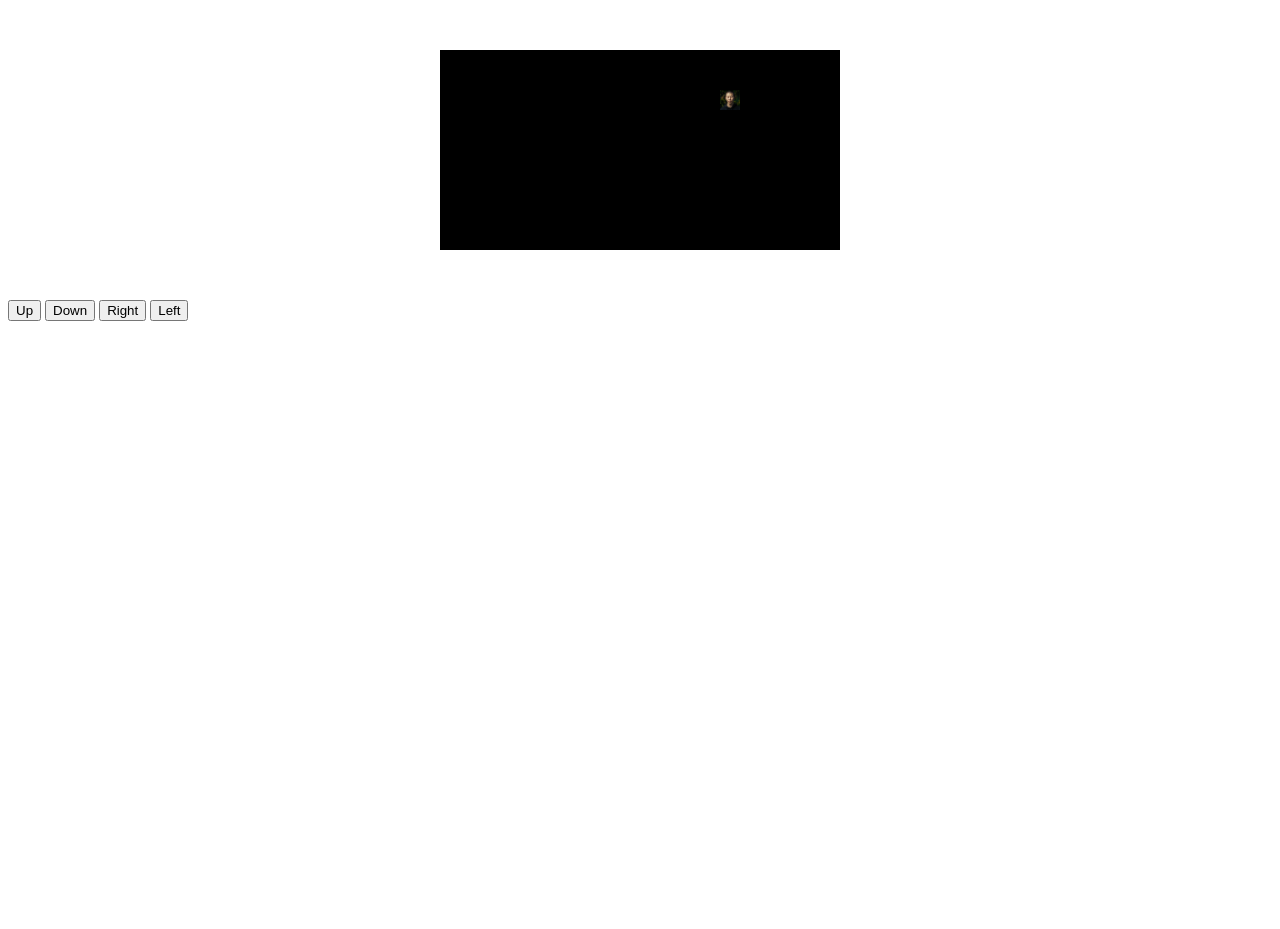
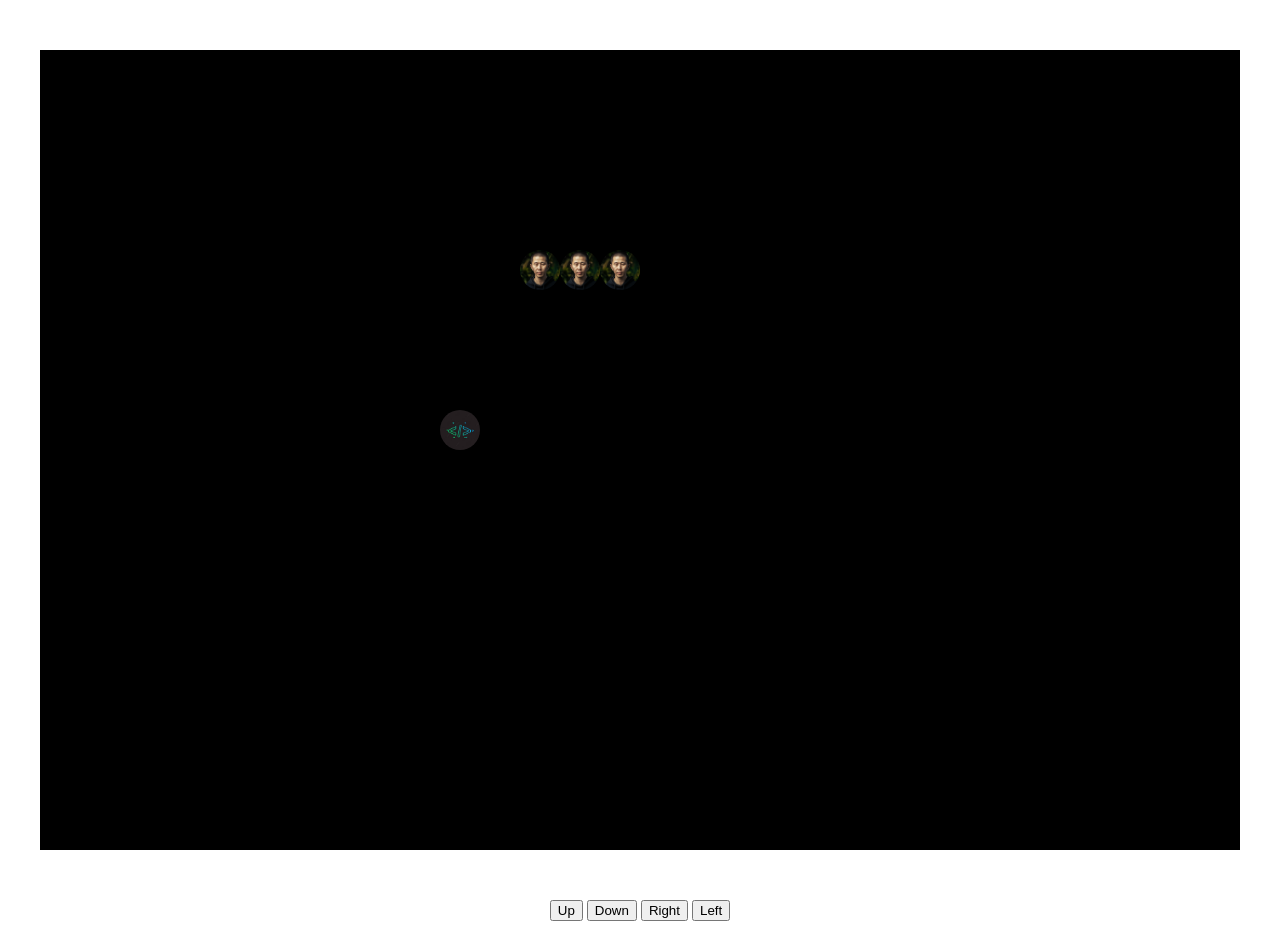
Before and after one commit to Z1CoL/SNAKE, a plain HTML site: page index.html in a window 1280 px wide. Before the commit the page ends 800 px from the top, so only its background shows below. Drawn offline with Linux system fonts and the light colour scheme.

Commit message:
date iin odor

```diff
--- a/index.html
+++ b/index.html
@@ -8,26 +8,35 @@
     <style>
       .board {
         margin: 50px auto;
-        width: 400px;
-        height: 200px;
         background-color: black;
         position: relative;
+        border-radius: 30px solid grey;
       }
 
-      .snake-head {
-        width: 20px;
-        height: 20px;
+      .snake-tail {
+        position: absolute;
+        border-radius: 5px;
         background-image: url(/images/image.png);
         background-repeat: round;
+        border-radius: 50%;
+      }
+
+      .buttons {
+        text-align: center;
+      }
+
+      .food {
+        background-image: url(/images/code\ icon.jpeg);
+        background-repeat: round;
+        border-radius: 50%;
         position: absolute;
-        top: 40px;
-        left: 80px;
       }
     </style>
   </head>
   <body>
-    <div class="board">
-      <div class="snake-head" id="snakeHead"></div>
+    <div class="board" id="board">
+      <div id="food" class="food"></div>
+      <div id="tails"></div>
     </div>
 
     <div class="buttons">
@@ -38,45 +47,89 @@
     </div>
 
     <script>
-      let headX = 80;
-      let headY = 40;
-      let direction = "left";
+      // CONFIG
+      const unit = 40;
+      const board = { height: 20, width: 30 };
+
+      const head = { x: 4, y: 5 };
+
+      const tails = [
+        { x: 2, y: 5 },
+        { x: 3, y: 5 },
+        { x: 4, y: 5 },
+      ];
+
+      const food = {
+        x: 10,
+        y: 9,
+      };
+
+      let direction = "right";
+
+      function init() {
+        const boardWidth = board.width * unit;
+        document.getElementById("board").style.width = `${boardWidth}px`;
+        const boardHeight = board.height * unit;
+        document.getElementById("board").style.height = `${boardHeight}px`;
+
+        const foodElement = document.getElementById("food");
+
+        foodElement.style.height = `${unit}px`;
+        foodElement.style.width = `${unit}px`;
+        foodElement.style.top = `${food.y * unit}px`;
+        foodElement.style.left = `${food.x * unit}px`;
+      }
+
+      init();
 
       function changeDirection(newDirection) {
         direction = newDirection;
       }
 
       function goRight() {
-        headX = headX + 20;
-        if (headX === 400) {
-          headX = 0;
+        head.x = head.x + 1;
+        if (head.x === board.width) {
+          head.x = 0;
         }
       }
 
       function goLeft() {
-        headX = headX - 20;
-        if (headX < 0) {
-          headX = 380;
+        head.x = head.x - 1;
+        if (head.x < 0) {
+          head.x = board.width - 1;
         }
       }
 
       function goDown() {
-        headY = headY + 20;
-        if (headY === 200) {
-          headY = 0;
+        head.y = head.y + 1;
+        if (head.y === board.height) {
+          head.y = 0;
         }
       }
 
       function goUp() {
-        headY = headY - 20;
-        if (headY < 0) {
-          headY = 180;
+        head.y = head.y - 1;
+        if (head.y < 0) {
+          head.y = board.height - 1;
         }
       }
 
       function render() {
-        document.getElementById("snakeHead").style.left = `${headX}px`;
-        document.getElementById("snakeHead").style.top = `${headY}px`;
+        const tailsHtml = tails
+          .map(
+            (tail) =>
+              `<div
+          style="
+            width: ${unit}px;
+            height: ${unit}px;
+            left: ${tail.x * unit}px;
+            top: ${tail.y * unit}px"
+          class="snake-tail">
+        </div>`
+          )
+          .join("");
+
+        document.getElementById("tails").innerHTML = tailsHtml;
       }
 
       setInterval(() => {
@@ -88,6 +141,14 @@
           goUp();
         } else if (direction === "down") {
           goDown();
+        }
+
+        tails.push({ x: head.x, y: head.y });
+        tails.shift();
+
+        if (head.x === food.x && head.y === food.y) {
+          tails.push({ x: head.x, y: head.y });
+          generateNewFood();
         }
 
         render();
@@ -105,5 +166,6 @@
         }
       });
     </script>
+
   </body>
 </html>
```
Also changed, not shown: images/andy.avif (added), images/code icon.jpeg (added), images/dul.avif (added), images/elbeg.avif (added), images/erka.avif (added), images/pinecone.jpg (added), images/tom teacher.avif (added).
